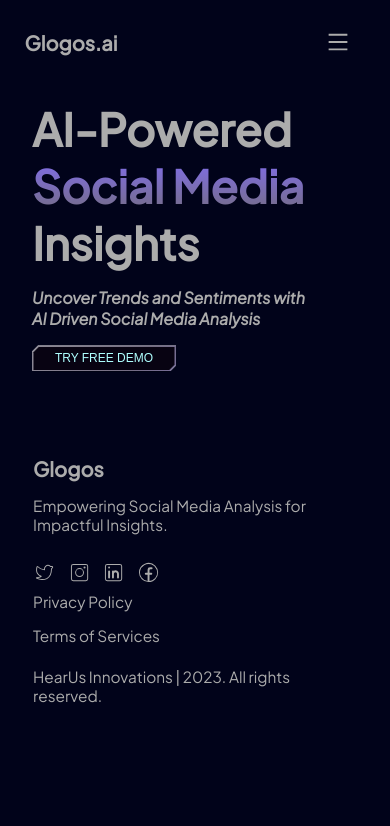
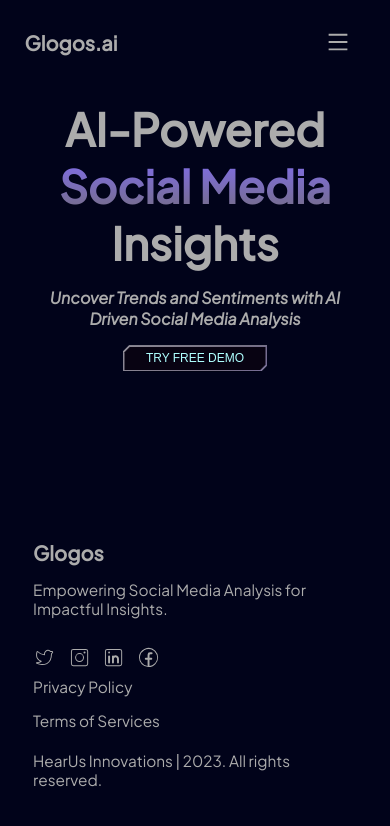
Before and after one commit to singhayush1260/glogos.ai_d3, a Next.js app: page / in a window 390 px wide. Shown: the top 826 px of the page. Built offline with nearby package versions, Linux system fonts and the light colour scheme.

Commit message:
hero text align center

```diff
--- a/pages/index.js
+++ b/pages/index.js
@@ -10,6 +10,7 @@
      <Header/>
      <Hero/>
      <Seperator/>
+     <Seperator/>
      {/* <Features/>
      <Seperator/>
 
--- a/styles/components/Hero.module.scss
+++ b/styles/components/Hero.module.scss
@@ -10,15 +10,17 @@
   .hero_text {
     display: flex;
     flex-direction: column;
+    align-items: center;
     justify-content: center;
     padding: 1em;
     font-weight: bolder;
+    text-align: center;
     h1{
       font-size: 2.8em;
     }
     p {
       font-style: italic;
-      width: 18em;
+     // width: 18em;
       font-size: 1em;
       margin: 1em 0;
     }
@@ -44,6 +46,10 @@
 }
 @media (min-width: 487px) and (max-width: 1200px) {
   .hero {
+    .hero_text{
+      align-items: stretch;
+      text-align: left;
+    }
     .hero_image {
       display: flex;
     }
@@ -55,6 +61,8 @@
     padding: 0 3em;
     font-style: oblique;
     .hero_text{
+      align-items: stretch;
+      text-align: left;
       p{
         width: 90%;
       }
```
